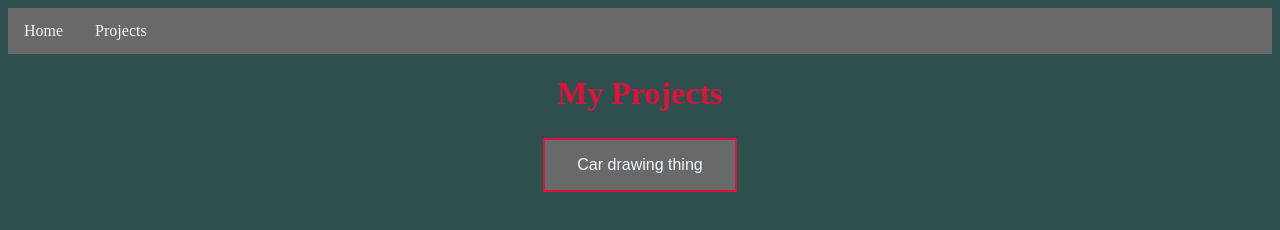
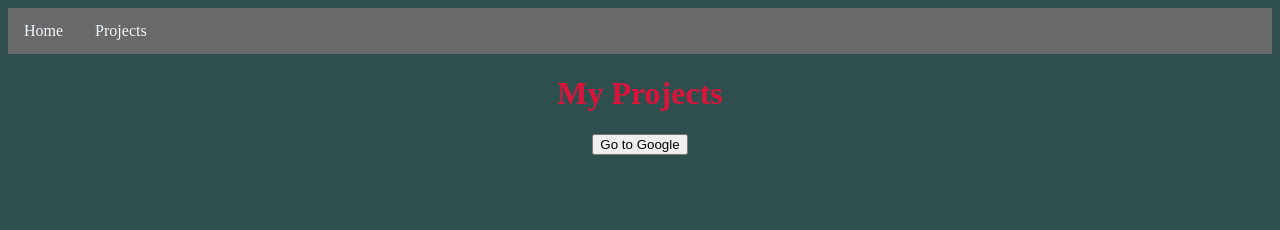
Before and after one commit to tucan-sam/p5js, a plain HTML site: page pro.html in a window 1280 px wide. Drawn offline with Linux system fonts and the light colour scheme.

Commit message:
Update pro.html

```diff
--- a/pro.html
+++ b/pro.html
@@ -14,7 +14,9 @@
 
   <h1>My Projects</h1>
 
-  <center><button class="button button1">Car drawing thing</button></center>
+  <center><form action="https://google.com">
+    <input type="submit" value="Go to Google" />
+</form></center>
 
   <style>
    ul {
@@ -37,24 +39,7 @@ li a {
   text-decoration: none;
 }
 
-.button1 {
-  background-color: dimgrey;
-  color: aliceblue;
-  border: 2px solid crimson;
-  padding: 16px 32px;
-  text-align: center;
-  text-decoration: none;
-  display: inline-block;
-  font-size: 16px;
-  margin: 4px 2px;
-  transition-duration: 0.4s;
-  cursor: pointer;
-}
 
-.button1:hover {
-  background-color: crimson;
-  color: aliceblue;
-}
 
 /* Change the link color to #111 (black) on hover */
 li a:hover {
```
